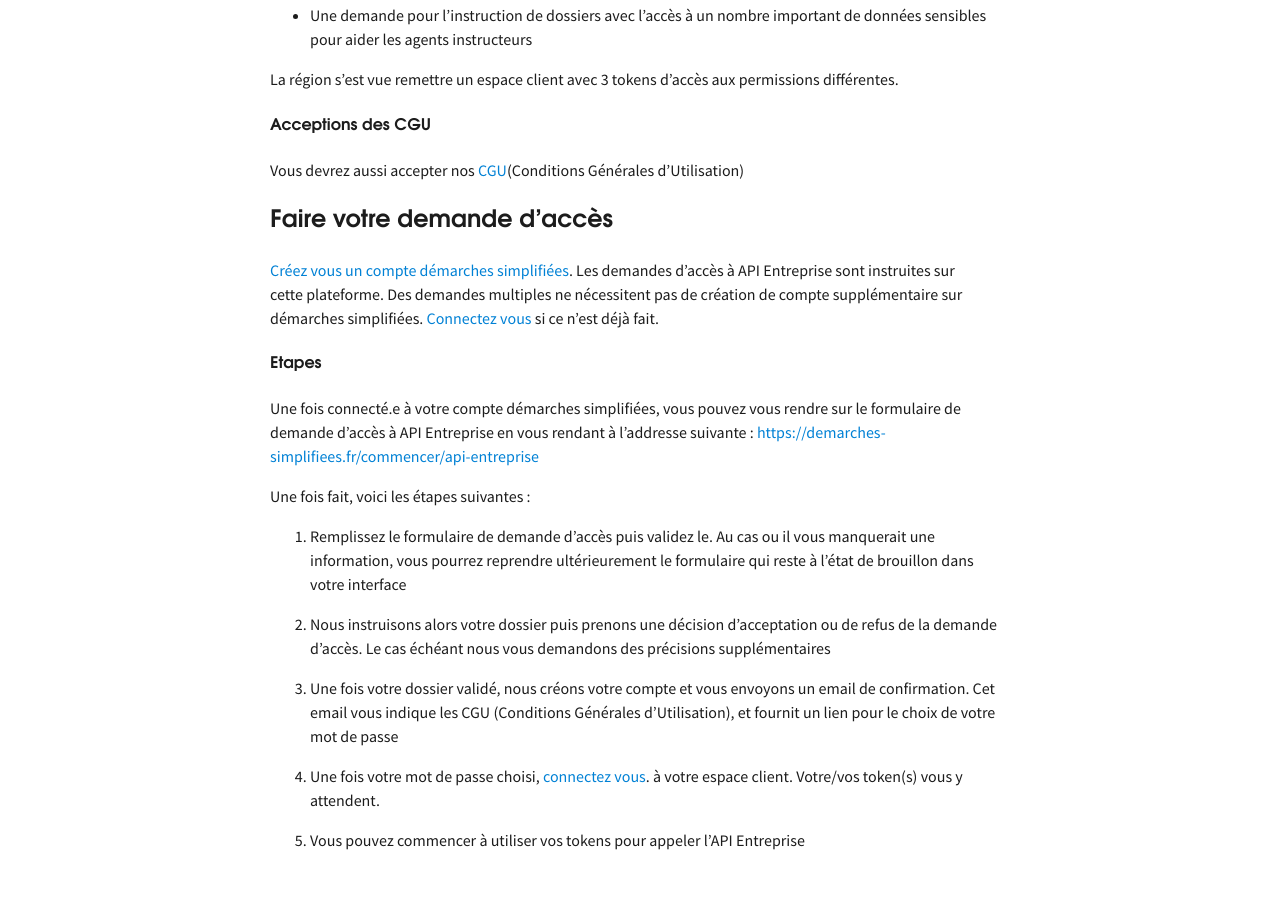
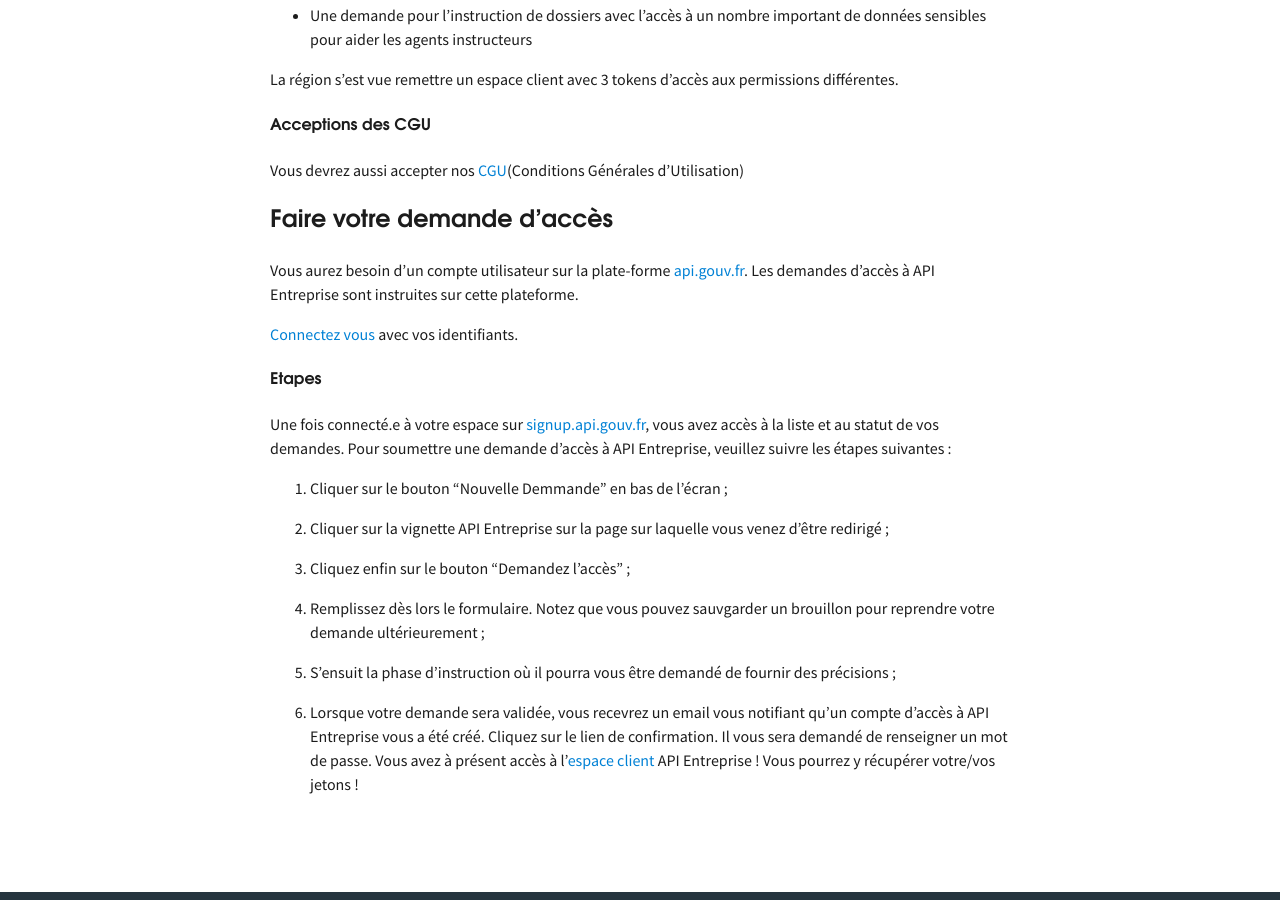
Before and after one commit to etalab/entreprise.api.gouv.fr, a Jekyll site: the page built from pages/demander_un_acces.md, in a window 1280 px wide and 900 px high, scrolled down 1189 px. Built offline with Jekyll 4.4.1, drawn with Linux system fonts in a browser that asks for light colours; some web fonts are replaced.

Commit message:
Update user guide for access request through signup

```diff
--- a/pages/demander_un_acces.md
+++ b/pages/demander_un_acces.md
@@ -48,33 +48,32 @@
 
 ## Faire votre demande d'accès
 
-[Créez vous un compte démarches simplifiées](https://www.demarches-simplifiees.fr/users/sign_up).
+Vous aurez besoin d'un compte utilisateur sur la plate-forme [api.gouv.fr](https://signup.api.gouv.fr).
 Les demandes d'accès à API Entreprise sont instruites sur cette plateforme.
-Des demandes multiples ne nécessitent pas de création de compte supplémentaire
-sur démarches simplifiées. [Connectez vous](https://www.demarches-simplifiees.fr/users/sign_in)
-si ce n'est déjà fait.
+
+[Connectez vous](https://auth.api.gouv.fr/users/sign-in) avec vos identifiants.
 
 #### Etapes
 
-Une fois connecté.e à votre compte démarches simplifiées, vous pouvez vous rendre
-sur le formulaire de demande d'accès à API Entreprise en vous rendant à l'addresse
-suivante : [https://demarches-simplifiees.fr/commencer/api-entreprise](https://demarches-simplifiees.fr/commencer/api-entreprise)
+Une fois connecté.e à votre espace sur [signup.api.gouv.fr](https://signup.api.gouv.fr),
+vous avez accès à la liste et au statut de vos demandes. Pour soumettre une
+demande d'accès à API Entreprise, veuillez suivre les étapes suivantes :
 
-Une fois fait, voici les étapes suivantes :
+  1. Cliquer sur le bouton "Nouvelle Demmande" en bas de l'écran ;
 
-  1. Remplissez le formulaire de demande d'accès puis validez le. Au cas ou il
-     vous manquerait une information, vous pourrez reprendre ultérieurement le formulaire qui
-     reste à l'état de brouillon dans votre interface
+  2. Cliquer sur la vignette API Entreprise sur la page sur laquelle vous venez
+     d'être redirigé ;
 
-  2. Nous instruisons alors votre dossier puis prenons une décision d'acceptation ou de refus
-     de la demande d'accès. Le cas échéant nous vous demandons des précisions
-     supplémentaires
+  3. Cliquez enfin sur le bouton "Demandez l'accès" ;
 
-  3. Une fois votre dossier validé, nous créons votre compte et vous envoyons un
-     email de confirmation. Cet email vous indique les CGU (Conditions Générales
-     d'Utilisation), et fournit un lien pour le choix de votre mot de passe
+  4. Remplissez dès lors le formulaire. Notez que vous pouvez sauvgarder un
+     brouillon pour reprendre votre demande ultérieurement ;
 
-  4. Une fois votre mot de passe choisi, [connectez vous](https://dashboard.entreprise.api.gouv.fr/login).
-     à votre espace client. Votre/vos token(s) vous y attendent.
+  5. S'ensuit la phase d'instruction où il pourra vous être demandé de fournir
+     des précisions ;
 
-  5. Vous pouvez commencer à utiliser vos tokens pour appeler l'API Entreprise
+  6. Lorsque votre demande sera validée, vous recevrez un email vous notifiant
+     qu'un compte d'accès à API Entreprise vous a été créé. Cliquez sur le lien
+     de confirmation. Il vous sera demandé de renseigner un mot de passe. Vous
+     avez à présent accès à l'[espace client](https://dashboard.entreprise.api.gouv.fr/login)
+     API Entreprise ! Vous pourrez y récupérer votre/vos jetons !
```
